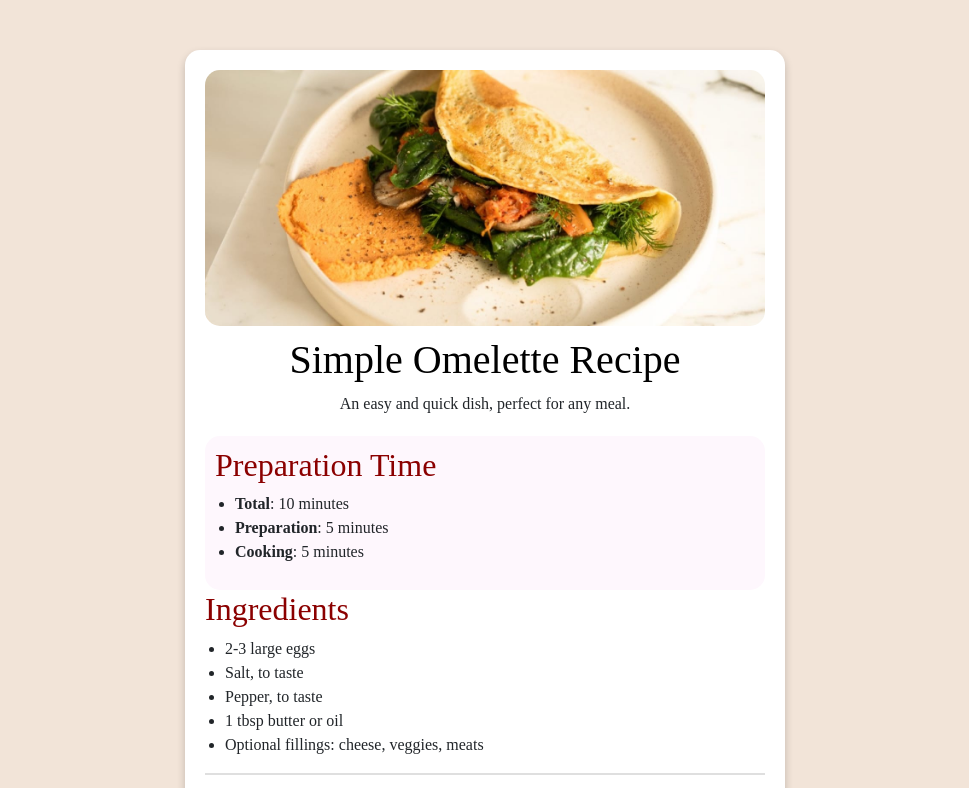
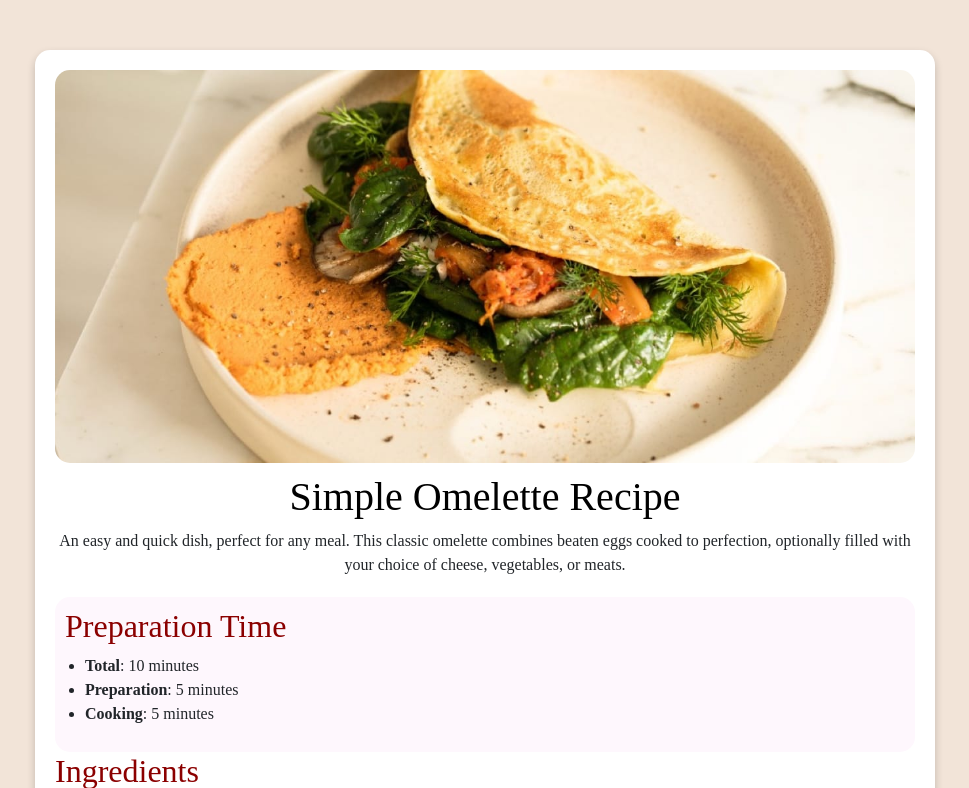
Before and after one commit to ghiaur1/Simple-Omelette-Recipe, a plain HTML site: page index.html in a window 1280 px wide. Shown: the top 788 px of the page, without its empty margins (155-1124 px from the left). Drawn offline with nearby package versions, Linux system fonts and the light colour scheme.

Commit message:
Add files via upload

```diff
--- a/index.html
+++ b/index.html
@@ -11,7 +11,7 @@
     <div class="pagina">
         <img src="image-omelette.jpeg" alt="Omelette">
         <h1>Simple Omelette Recipe</h1>
-        <p>An easy and quick dish, perfect for any meal.</p>
+        <p>An easy and quick dish, perfect for any meal. This classic omelette combines beaten eggs cooked to perfection, optionally filled with your choice of cheese, vegetables, or meats.</p>
         <div class="prept">
             <h2>Preparation Time</h2>
             <ul>
--- a/styles.css
+++ b/styles.css
@@ -5,8 +5,8 @@ body {
             padding: 0;
         }
         .pagina {
-            width: 60%;
-            max-width: 600px;
+            width: 100%;
+            max-width: 900px;
             background-color: white;
             border-radius: 15px;
             padding: 20px;
@@ -66,6 +66,6 @@ body {
        .valoare
         {
         	color: darkred;
-    font-weight: bold;
+            font-weight: bold;
 
         }
```
